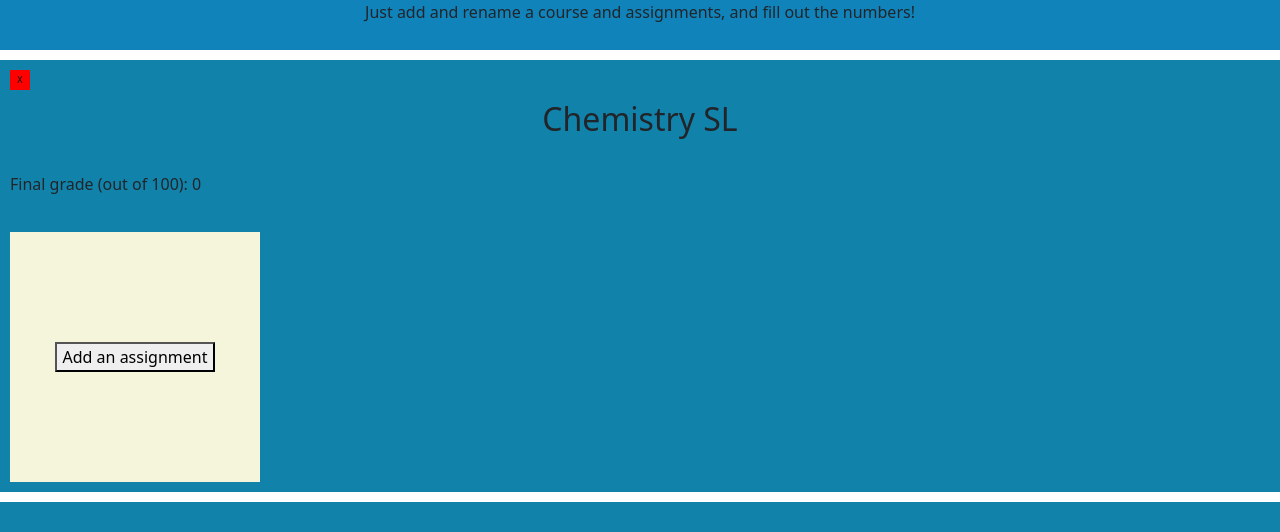
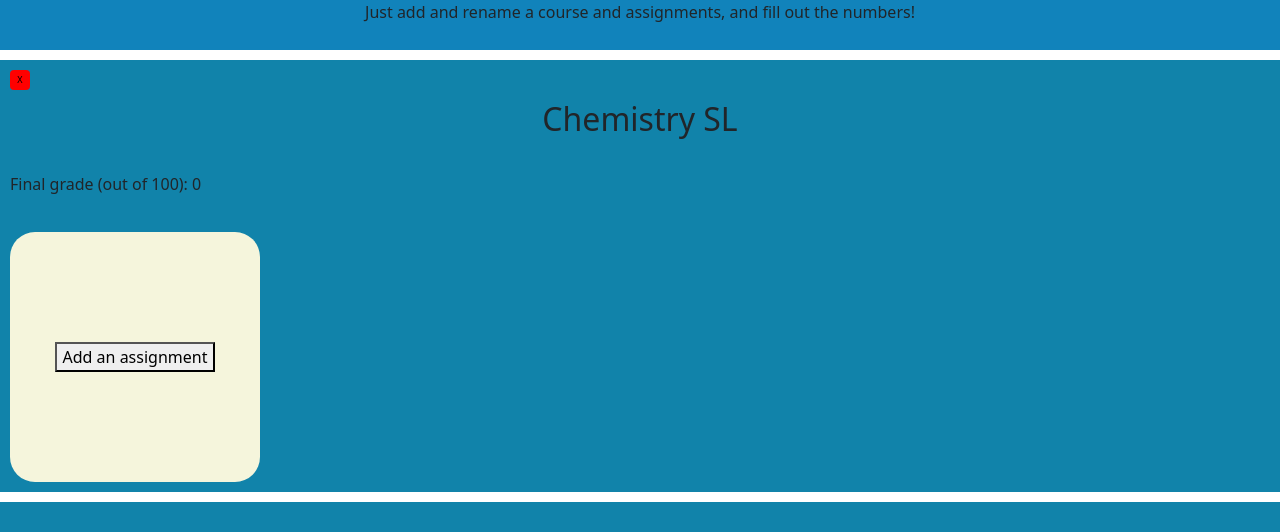
Before and after one commit to pokir/ib-grade-calculator, a React (Create React App) app: page / in a window 1280 px wide. Both pictures are taken after a click on the button "Add a course". Shown: the part 146-678 px from the top of the page. Built offline with nearby package versions, Linux system fonts and the light colour scheme.

Commit message:
Round things off

```diff
--- a/src/components/addAssignment.jsx
+++ b/src/components/addAssignment.jsx
@@ -9,6 +9,7 @@ const AddAssignment = props => {
         height: '250px',
         margin: '10px',
         textAlign: 'center',
+        borderRadius: '10%',
 
         display: 'flex',
         flexDirection: 'column',
--- a/src/components/assignment.jsx
+++ b/src/components/assignment.jsx
@@ -27,6 +27,7 @@ const Assignment = props => {
         width: '250px',
         height: '250px',
         margin: '10px',
+        borderRadius: '10%',
 
         display: 'flex',
         flexDirection: 'column',
--- a/src/components/deleteButton.jsx
+++ b/src/components/deleteButton.jsx
@@ -11,6 +11,7 @@ const DeleteButton = props => {
         fontSize: '9px',
         textAlign: 'center',
         margin: '10px',
+        borderRadius: '20%',
       }}
       onClick={
         () => {
```
